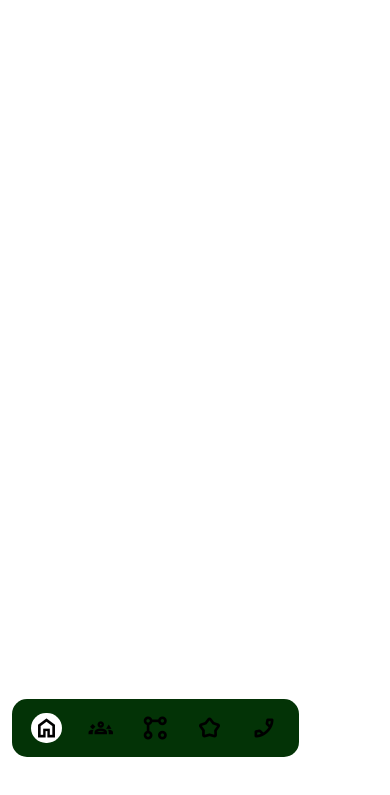
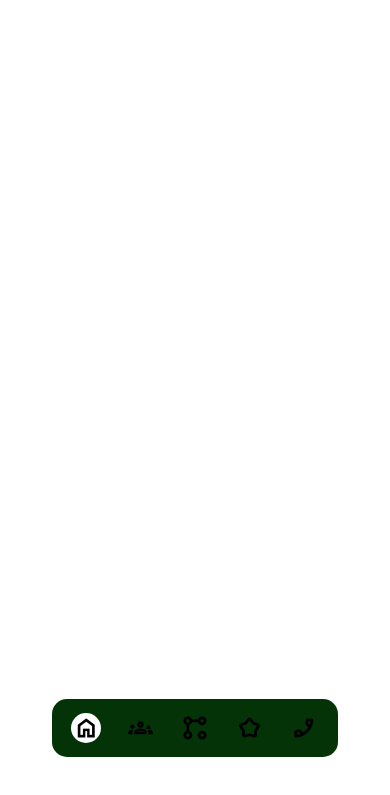
Before and after one commit to davistheweb/renthouse-website, a plain HTML site: page index.html in a window 390 px wide. Shown: the part 45-840 px from the top of the page. Drawn offline with nearby package versions, Linux system fonts and the light colour scheme.

Commit message:
new chnages

```diff
--- a/asset/css/main.css
+++ b/asset/css/main.css
@@ -214,8 +214,8 @@ body {
         height: max-content;
         width: max-content;
         padding: 3.5% 5%;
-        /* right: 0;
-        left: 0; */
+        right:0  !important;
+        left: 0 !important;
         justify-self: center !important;
         bottom: 5%;
         display: flex !important;
```
